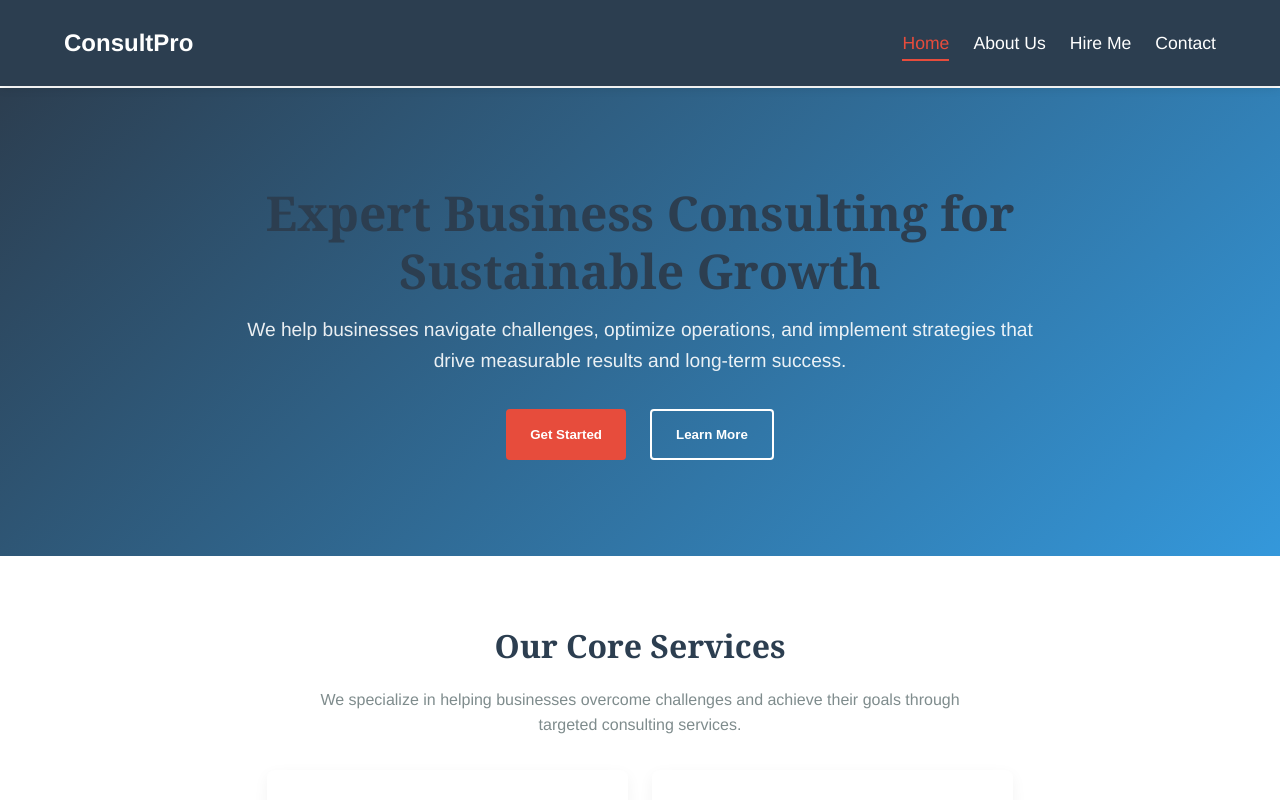
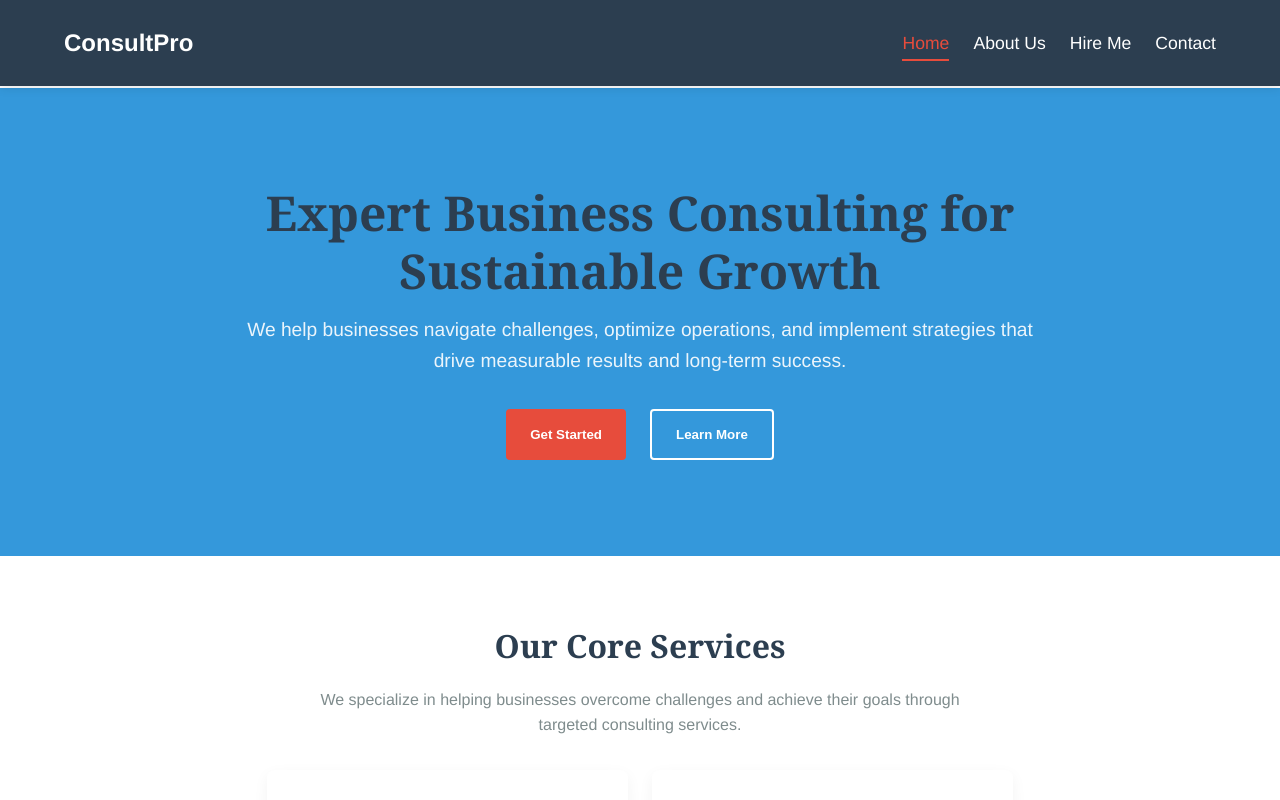
Before and after one commit to Kristo-Asafo-London/church-website, a React (Vite) app: page / in a window 1280 px wide. Shown: the top 800 px of the page. Built offline with nearby package versions, Linux system fonts and the light colour scheme.

Commit message:
update hero colour

```diff
--- a/src/components/sections/Hero.tsx
+++ b/src/components/sections/Hero.tsx
@@ -3,7 +3,7 @@ import { theme } from '../../styles/theme';
 import { Button } from '../common/Button';
 
 const HeroContainer = styled.section`
-  background: linear-gradient(135deg, ${theme.colors.primary} 0%, ${theme.colors.secondary} 100%);
+  background: linear-gradient(15deg, ${theme.colors.primary} 0%, ${theme.colors.secondary} 0%);
   color: ${theme.colors.white};
   padding: 6rem 2rem;
   text-align: center;
```
